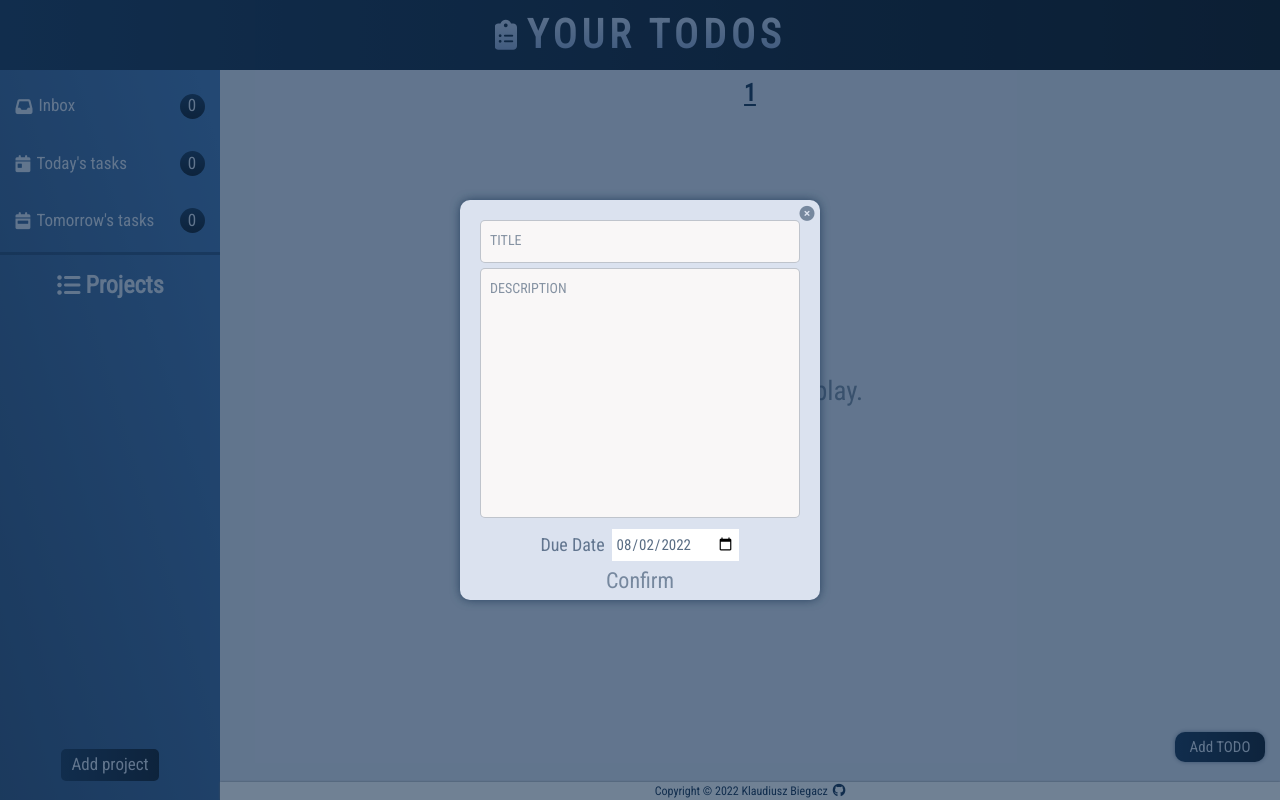
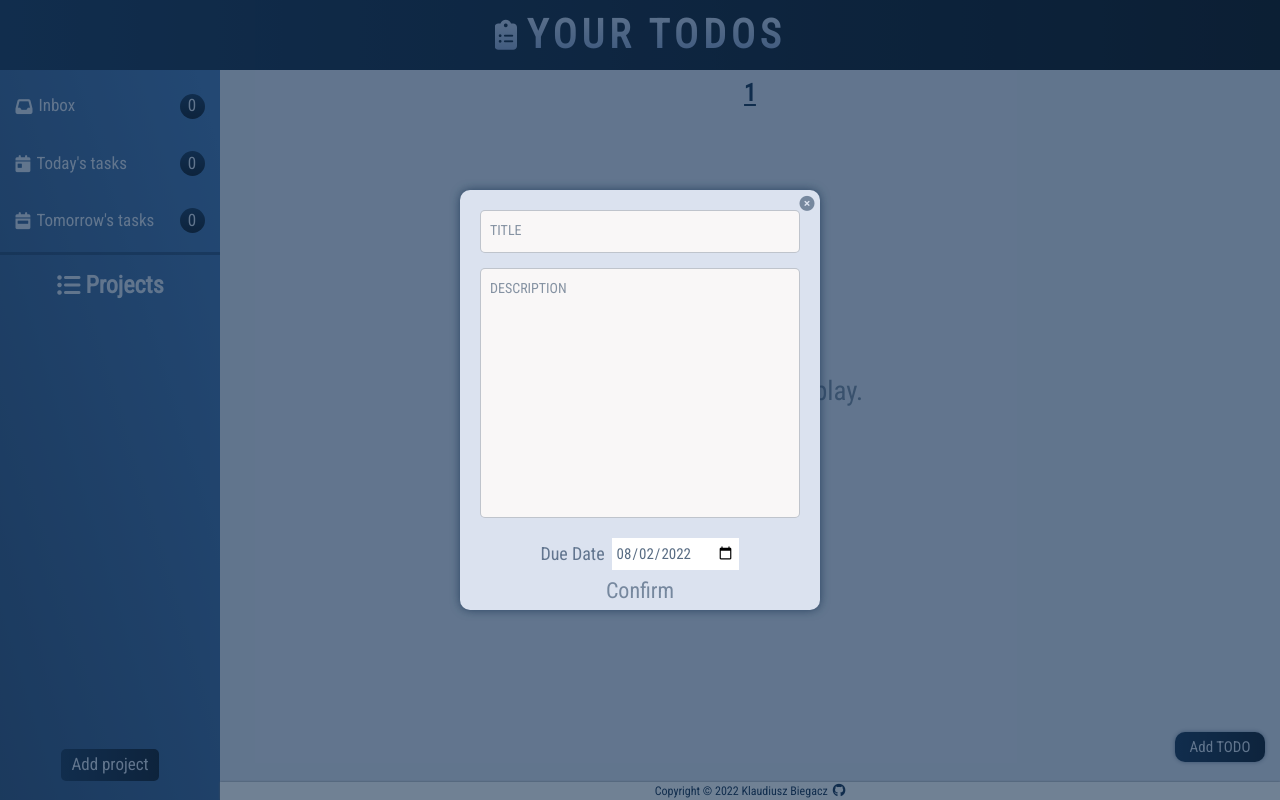
Before and after one commit to KlaudiuszB5528/Your-TODOS_v2, a React (Vite) app: page /Your-TODOS_v2/todos/1 in a window 1280 px wide. Both pictures are taken after a click on the button "Add TODO". Built offline with nearby package versions, Linux system fonts and the light colour scheme.

Commit message:
fix: modal height increase

```diff
--- a/src/main.css
+++ b/src/main.css
@@ -322,7 +322,7 @@ h6 {
   transform: translate(-50%, -50%);
   box-shadow: 0 0 1rem rgba(17, 45, 78, 0.7);
   width: 36rem;
-  height: 40rem;
+  height: 42rem;
   background-color: #dbe2ef;
   border-radius: 1rem;
   padding: 2rem;
--- a/src/scss/layout/_modal.scss
+++ b/src/scss/layout/_modal.scss
@@ -20,7 +20,7 @@
   transform: translate(-50%, -50%);
   box-shadow: 0 0 1rem rgba($navy, 0.7);
   width: 36rem;
-  height: 40rem;
+  height: 42rem;
   background-color: $cold;
   border-radius: 1rem;
   padding: 2rem;
```
